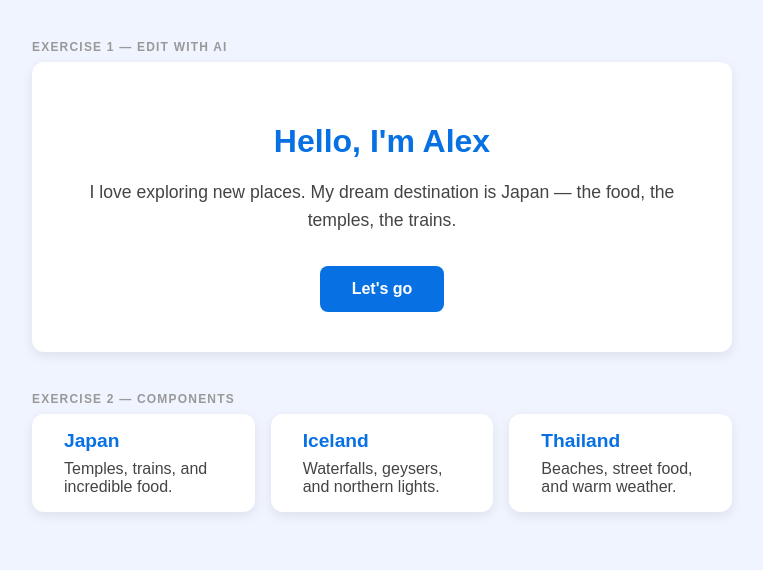
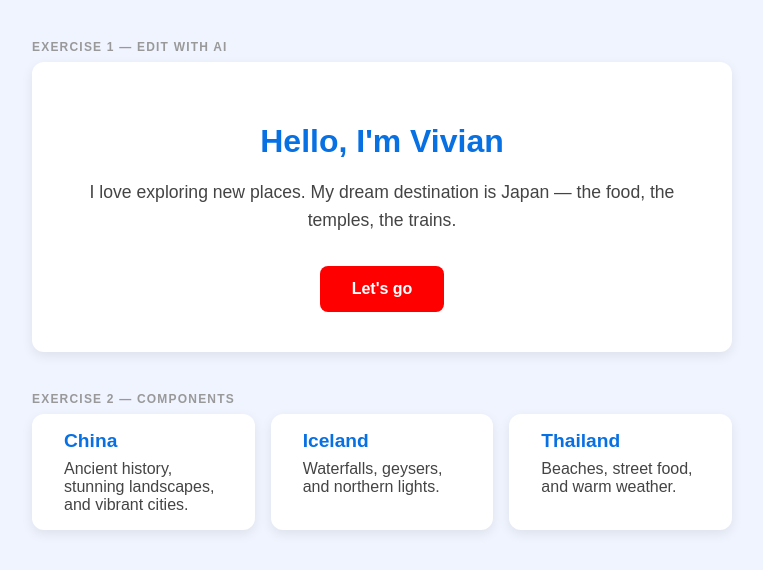
Before and after one commit to Viv648/SC-designcode, a plain HTML site: page index.html in a window 1280 px wide. Shown: the whole page, without its empty margins (258-1021 px from the left). Drawn offline with Linux system fonts and the light colour scheme.

Commit message:
Make changes to the priamry button color to Red

```diff
--- a/index.html
+++ b/index.html
@@ -7,7 +7,7 @@
     <style>
       /* Exercise 3: Design Tokens — change a value here and see everything update */
       :root {
-        --color-primary: #0770e3;
+        --color-primary: red;
         --color-primary-hover: #0557b0;
         --color-text: #444;
         --color-heading: #0770e3;
@@ -121,7 +121,7 @@
     <div class="exercise">
       <div class="exercise-label">Exercise 1 — Edit with AI</div>
       <div class="card">
-        <h1>Hello, I'm Alex</h1>
+        <h1>Hello, I'm Vivian</h1>
         <p>I love exploring new places. My dream destination is Japan — the food, the temples, the trains.</p>
         <button class="button">Let's go</button>
       </div>
@@ -136,8 +136,8 @@
       <div class="exercise-label">Exercise 2 — Components</div>
       <div class="card-grid">
         <div class="destination-card">
-          <h2>Japan</h2>
-          <p>Temples, trains, and incredible food.</p>
+          <h2>China</h2>
+          <p>Ancient history, stunning landscapes, and vibrant cities.</p>
         </div>
         <div class="destination-card">
           <h2>Iceland</h2>
```
